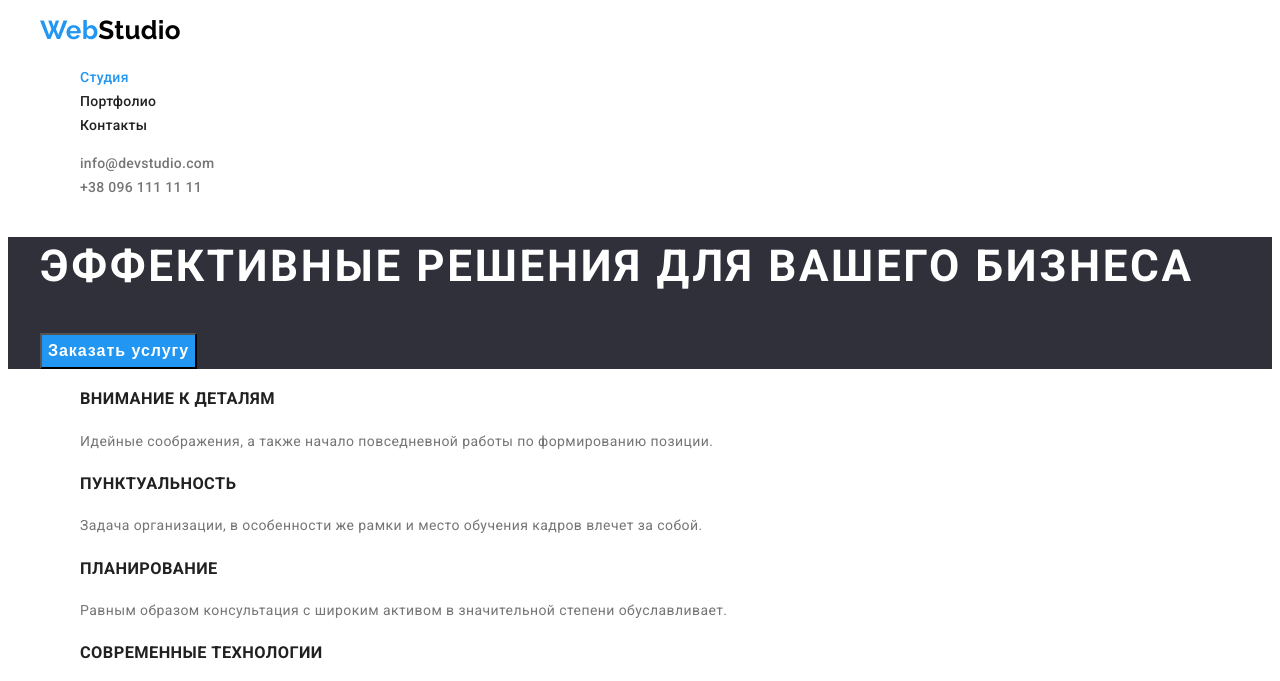
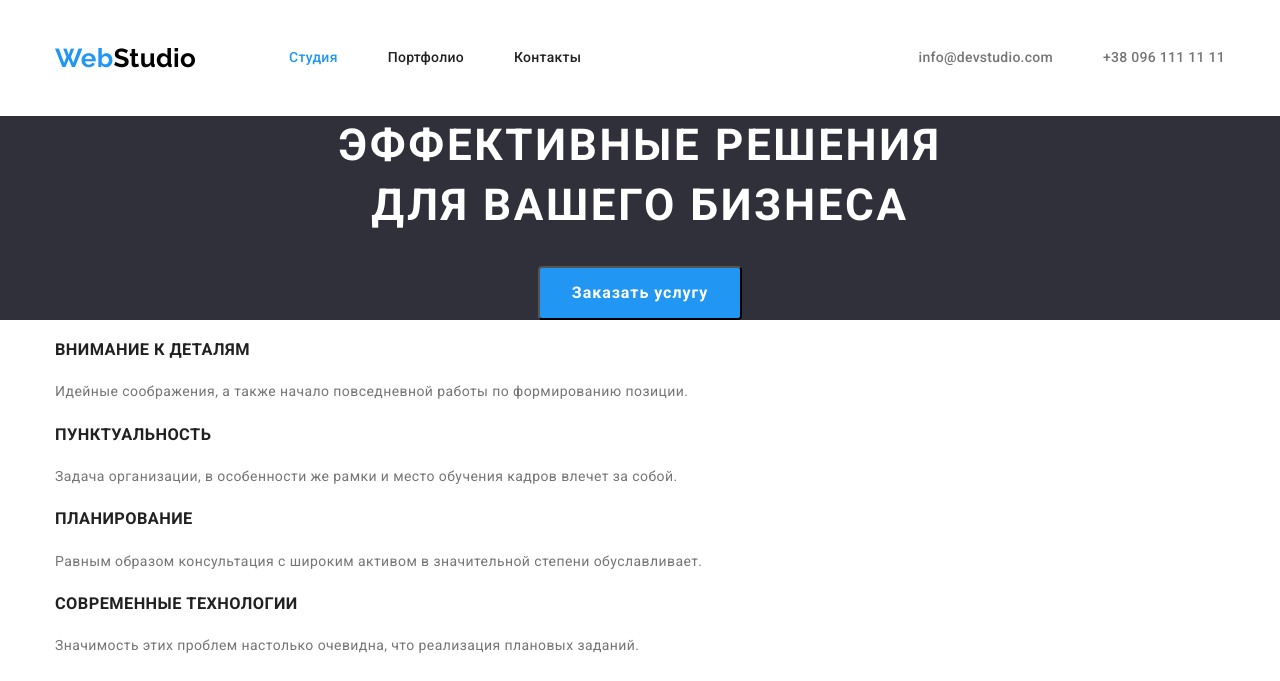
Before and after one commit to NuclearGlue/goit-markup-hw-8, a plain HTML site: page index.html in a window 1280 px wide. Shown: the top 681 px of the page. Drawn offline with nearby package versions, Linux system fonts and the light colour scheme.

Commit message:
First flex styles

```diff
--- a/css/styles.css
+++ b/css/styles.css
@@ -17,6 +17,36 @@ body {
   line-height: 1.71;
   letter-spacing: 0.03em;
   font-size: 14px;
+}
+ul {
+  padding-left: 0;
+}
+.header-container {
+  display: flex;
+  padding-top: 32px;
+  padding-bottom: 32px;
+}
+.logo-web-header {
+  display: flex;
+  align-items: center;
+  margin-right: 93px;
+}
+.main-nav {
+  display: flex;
+}
+.main-nav-item {
+  margin-right: 50px;
+}
+.contacts {
+  margin-left: auto;
+  display: flex;
+}
+.contacts-item {
+  margin-left: 50px;
+}
+.nav-links {
+  display: flex;
+  align-items: center;
 }
 .main-nav-link {
   font-weight: 500;
@@ -45,12 +75,19 @@ body {
 .list {
   list-style: none;
 }
+.hero {
+  background-color: var(--footer-color);
+  text-align: center;
+}
 .hero-title {
+  text-align: center;
   font-size: 44px;
   line-height: 1.36;
   color: #ffffff;
   text-transform: uppercase;
   letter-spacing: 0.06em;
+  margin-top: 0;
+  margin-bottom: 30px;
 }
 .section-title {
   font-size: 36px;
@@ -65,23 +102,25 @@ body {
   letter-spacing: 0.02em;
   font-weight: 500;
 }
-
-.hero {
-  background-color: var(--footer-color);
-}
 .hero-button {
+  border-radius: 4px;
   background-color: var(--active-color);
+  font-size: 16px;
   font-weight: 700;
   font-size: medium;
   color: #ffffff;
   line-height: 1.87;
   letter-spacing: 0.06em;
+  padding-left: 32px;
+  padding-right: 32px;
+  padding-top: 10px;
+  padding-bottom: 10px;
 }
-
 .contacts-link {
   color: var(--paragraph-color);
   text-decoration: none;
 }
+
 .footer-style {
   background-color: var(--footer-color);
 }
--- a/index.html
+++ b/index.html
@@ -12,22 +12,23 @@
     />
     <link
       href="https://cdnjs.cloudflare.com/ajax/libs/modern-normalize/1.1.0/modern-normalize.min.css"
+      rel="stylesheet"
     />
     <link rel="stylesheet" href="./css/styles.css" />
   </head>
   <!--Начало body и header-->
   <body>
     <header class="header-style">
-      <div class="container">
-        <nav>
-          <a href="" class="logo-web"
+      <div class="container header-container">
+        <nav class="nav-links">
+          <a href="" class="logo-web logo-web-header"
             >Web<span class="logo-studio-darken">Studio</span></a
           >
           <ul class="main-nav list">
             <li class="main-nav-item">
               <a href="./index.html" class="main-nav-link current">Студия</a>
             </li>
-            <li>
+            <li class="main-nav-item">
               <a href="./portfolio.html" class="main-nav-link">Портфолио</a>
             </li>
             <li class="main-nav-item">
@@ -54,7 +55,9 @@
       <!--Первый подраздел-->
       <section class="hero">
         <div class="container">
-          <h1 class="hero-title">Эффективные решения для вашего бизнеса</h1>
+          <h1 class="hero-title">
+            Эффективные решения <br />для вашего бизнеса
+          </h1>
           <button type="button" class="hero-button button-style">
             Заказать услугу
           </button>
```
Also changed, not shown: portfolio.html (+25 -14 lines).
